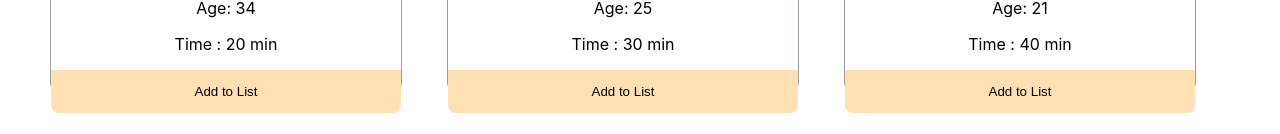
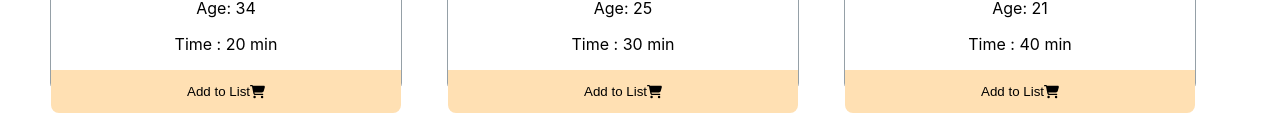
Before and after one commit to waduzzaman/ph-assignment8-fitness-club, a React (Create React App) app: page / in a window 1280 px wide. Shown: the part 521-655 px from the top of the page. Built offline with nearby package versions, Linux system fonts and the light colour scheme.

Commit message:
font awesome icon added

```diff
--- a/package.json
+++ b/package.json
@@ -3,6 +3,9 @@
   "version": "0.1.0",
   "private": true,
   "dependencies": {
+    "@fortawesome/fontawesome-svg-core": "^6.2.0",
+    "@fortawesome/free-solid-svg-icons": "^6.2.0",
+    "@fortawesome/react-fontawesome": "^0.2.0",
     "@testing-library/jest-dom": "^5.16.5",
     "@testing-library/react": "^13.4.0",
     "@testing-library/user-event": "^13.5.0",
--- a/src/components/Workout/Workout.css
+++ b/src/components/Workout/Workout.css
@@ -13,10 +13,11 @@
     margin: 7px;
 }
 
-.workout-details{
-    margin: 14px ;
+.workout-details {
+    margin: 14px;
     margin-top: 5px;
 }
+
 .workout-name {
     font-style: normal;
     font-weight: 400;
@@ -27,15 +28,25 @@
 
 }
 
-.btn-list{
+
+
+.btn-list {
     width: 100%;
     background-color: #FFE0B3;
     border: none;
-    border-radius:0px 0px 8px 8px ;
-       bottom: 0;
+    border-radius: 0px 0px 8px 8px;
+    border-bottom: 0;
+    display: flex;
+    align-items: center;
+    justify-content: center;
 }
 
-.btn-list:hover{
+.btn-list btn-text {
+    margin-right: 10px;
+
+}
+
+.btn-list:hover {
     background-color: orange;
 
 }
--- a/src/components/Workout/Workout.js
+++ b/src/components/Workout/Workout.js
@@ -1,3 +1,5 @@
+import { faCoffee, faShoppingBasket, faShoppingCart } from '@fortawesome/free-solid-svg-icons';
+import { FontAwesomeIcon } from '@fortawesome/react-fontawesome';
 import React from 'react';
 import './Workout.css'
 
@@ -18,7 +20,8 @@ const Workout = ( {activity, handleAddToList } ) =>
             </div>
             <button button onClick={()=>handleAddToList(activity)}
             className = 'btn-list' >
-                <p>Add to List</p>
+                <p className='btn-text'>Add to List</p>
+                <FontAwesomeIcon  icon={faShoppingCart}></FontAwesomeIcon>
             </button>
 
         </div>
```
Also changed, not shown: 1 other file (tests, documents, lock files or other folders).
